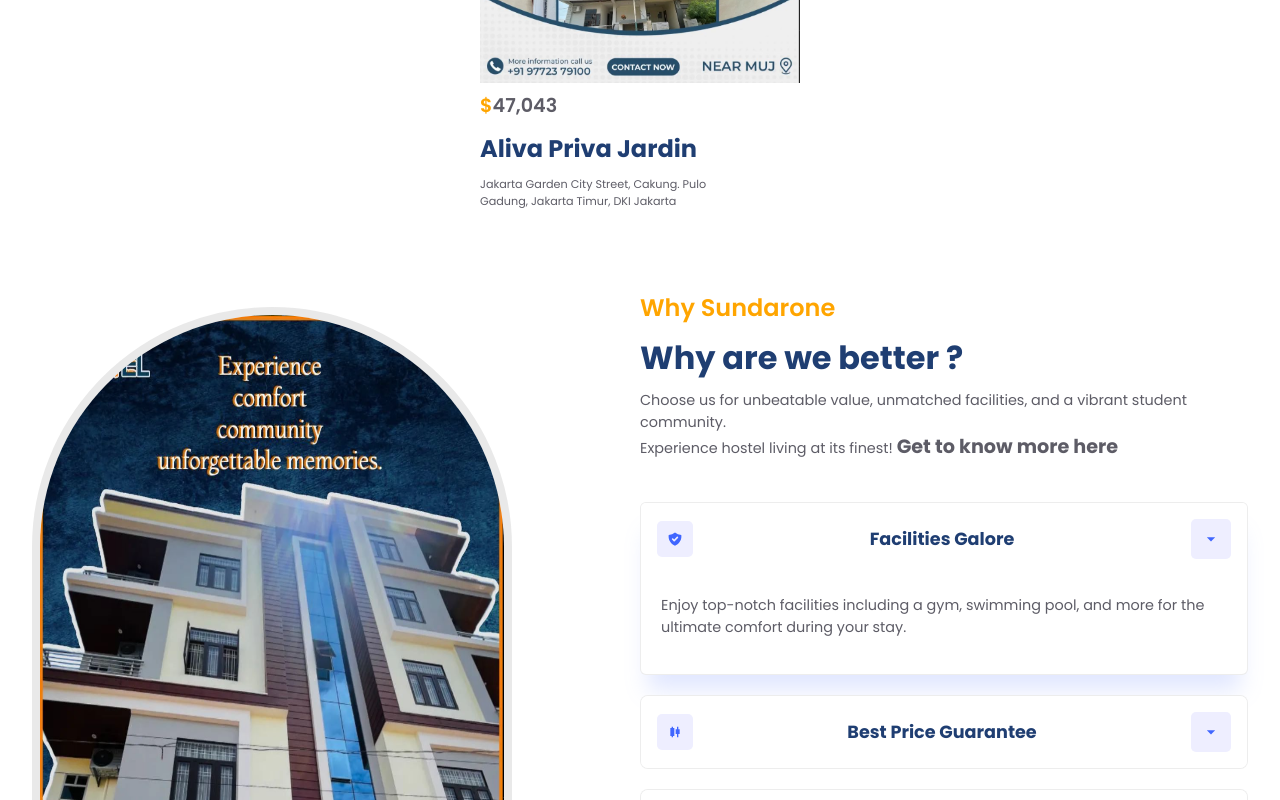
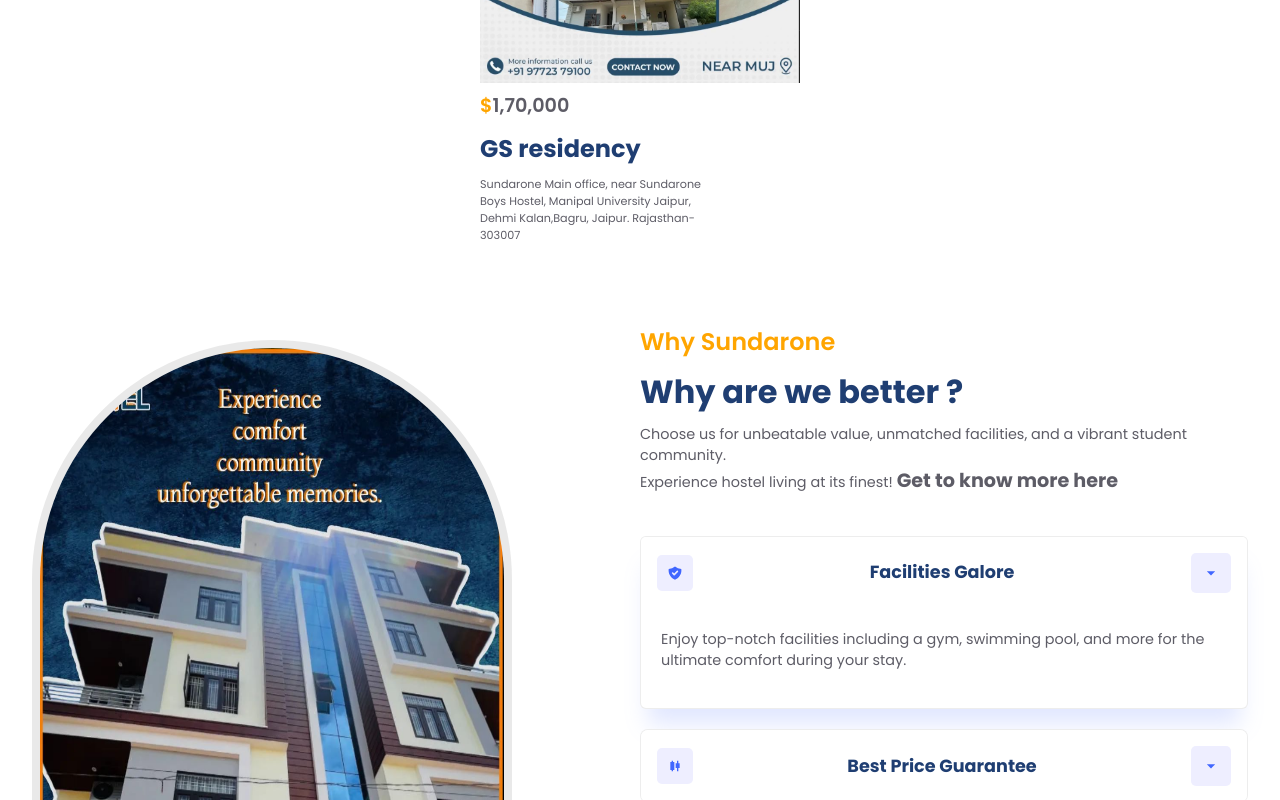
Before and after one commit to Karan-Palan/Sunderone-Hostel-Website, a React (Vite) app in the folder client/: page / in a window 1280 px wide. Shown: the part 1140-1940 px from the top of the page. Built offline with nearby package versions, Linux system fonts and the light colour scheme.

Commit message:
Final maps embed and footer change

```diff
--- a/client/package.json
+++ b/client/package.json
@@ -13,6 +13,7 @@
     "@fortawesome/free-solid-svg-icons": "^6.5.1",
     "@fortawesome/react-fontawesome": "^0.2.0",
     "framer-motion": "^10.8.5",
+    "google-maps-react": "^2.0.6",
     "react": "^18.2.0",
     "react-accessible-accordion": "^5.0.0",
     "react-bootstrap": "^2.10.0",
--- a/client/src/App.jsx
+++ b/client/src/App.jsx
@@ -8,6 +8,7 @@
 import StudentLife from "./components/Contacts/Contacts";
 import Content from "./components/Content/Content";
 import Amenities from "./components/Amenities/Amenities";
+import Address from "./components/Address/Address";
 
 function App() {
   const [scrollProgress, setScrollProgress] = useState(0);
@@ -41,6 +42,7 @@
       <Content />
       <StudentLife />
       <Amenities/>
+      <Address/>
       <Footer />
     </div>
   );
--- /dev/null
+++ b/client/src/components/Address/Address.css
@@ -0,0 +1,37 @@
+.map-container {
+    margin: 0 auto; /* Center horizontally */
+    max-width: 800px; /* Maximum width */
+  }
+
+  @media (max-width: 768px) {
+    .map-container {
+      max-width: 600px; /* Adjust width for smaller screens */
+    }
+  }
+
+  @media (max-width: 480px) {
+    .map-container {
+      max-width: 400px; /* Adjust width for even smaller screens */
+    }
+  }
+
+  /* Adjust iframe size based on screen width */
+  @media (max-width: 768px) {
+    .map-container iframe {
+      height: calc((100vw - 40px) * 600 / 800); /* Adjust height based on aspect ratio */
+      width: calc(100vw - 40px); /* Set iframe width to fill the container */
+    }
+  }
+
+  @media (max-width: 480px) {
+    .map-container iframe {
+      height: calc((100vw - 20px) * 600 / 800); /* Adjust height based on aspect ratio */
+      width: calc(100vw - 20px); /* Set iframe width to fill the container */
+    }
+  }
+
+  .header {
+    color: #1F3E72; /* Set text color to #1F3E72 */
+    text-align: center; /* Center align the text */
+    padding: 5px;
+  }
--- /dev/null
+++ b/client/src/components/Address/Address.jsx
@@ -0,0 +1,22 @@
+import React from "react";
+import "./Address.css";
+
+const Address = () => {
+  return (
+    <div className="content-container">
+      <h2 className="header primaryText">Come, Have a visit</h2>
+      <div className="map-container">
+        <iframe
+          title="Google Map"
+          width="800"
+          height="600"
+          loading="lazy"
+          allowfullscreen
+          src="https://www.google.com/maps/embed?pb=!1m14!1m8!1m3!1d1566.7934536308621!2d75.57095839262212!3d26.84786104211782!3m2!1i1024!2i768!4f13.1!3m3!1m2!1s0x396c498a2723b655%3A0x10ed77c33394958a!2sSundarone%20Office!5e0!3m2!1sen!2sus!4v1707465390852!5m2!1sen!2sus"
+        ></iframe>
+      </div>
+    </div>
+  );
+};
+
+export default Address;
--- a/client/src/components/Footer/Footer.jsx
+++ b/client/src/components/Footer/Footer.jsx
@@ -20,8 +20,7 @@
         <div className="flexColStart f-right">
           <span className="primaryText">Come, Have a visit !</span>
           <span className="secondaryText">
-            Sundarone Main office, near Sundarone Boys Hostel, Manipal
-            University Jaipur, Dehmi Kalan,Bagru, Jaipur. Rajasthan-303007
+            Made with ❤️ by <a href="https://twitter.com/Karan_Palan7"> Karan Palan</a>
           </span>
           <div className="flexCenter f-menu">
             <span style={{ fontSize: "24px" }}>
--- a/client/src/utils/slider.json
+++ b/client/src/utils/slider.json
@@ -1,43 +1,43 @@
 [
   {
-    "name": "Aliva Priva Jardin",
-    "price": "47,043",
-    "detail": "Jakarta Garden City Street, Cakung. Pulo Gadung, Jakarta Timur, DKI Jakarta",
+    "name": "GS residency",
+    "price": "1,70,000",
+    "detail": "Sundarone Main office, near Sundarone Boys Hostel, Manipal University Jaipur, Dehmi Kalan,Bagru, Jaipur. Rajasthan-303007",
     "image": "./copy.png",
     "link" : "#"
   },
   {
-    "name": "Asatti Garden City",
+    "name": "GS residency",
+    "price": "1,70,000",
+    "detail": "Sundarone Main office, near Sundarone Boys Hostel, Manipal University Jaipur, Dehmi Kalan,Bagru, Jaipur. Rajasthan-303007",
+    "image": "./copy.png",
+    "link" : "#"
+  },
+  {
+    "name": "GS residency",
+    "price": "1,70,000",
+    "detail": "Sundarone Main office, near Sundarone Boys Hostel, Manipal University Jaipur, Dehmi Kalan,Bagru, Jaipur. Rajasthan-303007",
+    "image": "./copy.png",
+    "link" : "#"
+  },
+  {
+    "name": "GS residency",
+    "price": "1,70,000",
+    "detail": "Sundarone Main office, near Sundarone Boys Hostel, Manipal University Jaipur, Dehmi Kalan,Bagru, Jaipur. Rajasthan-303007",
+    "image": "./copy.png",
+    "link" : "#"
+  },
+  {
+    "name": "GS residency",
     "price": "66,353",
-    "detail": "Pahlawan Street XVII No.215, Cinangka, Sawangan, Depok, Jawa Barat",
+    "detail": "Sundarone Main office, near Sundarone Boys Hostel, Manipal University Jaipur, Dehmi Kalan,Bagru, Jaipur. Rajasthan-303007",
     "image": "./copy.png",
     "link" : "#"
   },
   {
     "name": "Citralan Puri Serang",
     "price": "35,853",
-    "detail": "Ruko Puri Indah Residence Block A7, Lingkar Street, Ciracas, Serang, Banten",
-    "image": "./copy.png",
-    "link" : "#"
-  },
-  {
-    "name": "Aliva Priva Jardin",
-    "price": "47,043",
-    "detail": "Jakarta Garden City Street, Cakung. Pulo Gadung, Jakarta Timur, DKI Jakarta",
-    "image": "./copy.png",
-    "link" : "#"
-  },
-  {
-    "name": "Asatti Garden City",
-    "price": "66,353",
-    "detail": "Pahlawan Street XVII No.215, Cinangka, Sawangan, Depok, Jawa Barat",
-    "image": "./copy.png",
-    "link" : "#"
-  },
-  {
-    "name": "Citralan Puri Serang",
-    "price": "35,853",
-    "detail": "Ruko Puri Indah Residence Block A7, Lingkar Street, Ciracas, Serang, Banten",
+    "detail": "Sundarone Main office, near Sundarone Boys Hostel, Manipal University Jaipur, Dehmi Kalan,Bagru, Jaipur. Rajasthan-303007",
     "image": "./copy.png",
     "link" : "#"
   }
```
Also changed, not shown: 2 other files (tests, documents, lock files or other folders).
